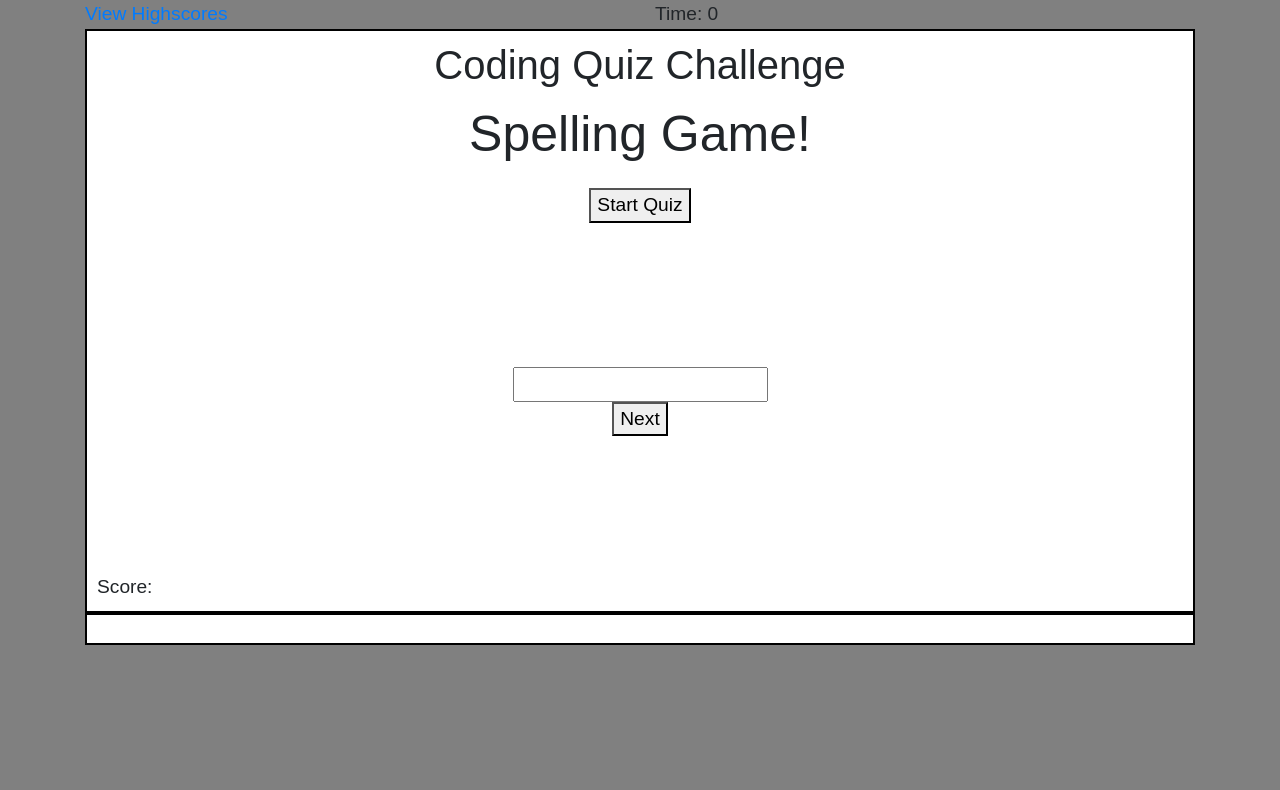
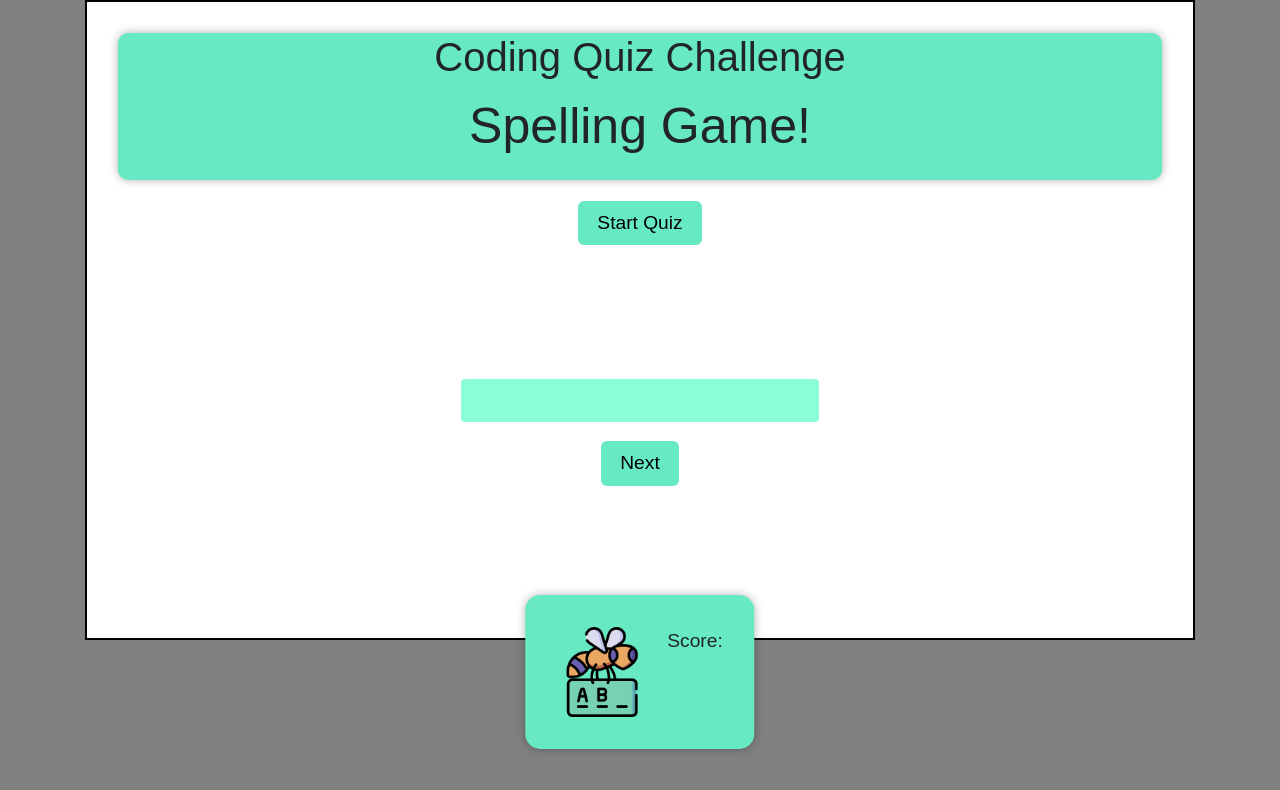
Before and after one commit to angeladeveloper/accuracy-tester, a plain HTML site: page index.html in a window 1280 px wide. Shown: the top 790 px of the page. Drawn offline with nearby package versions, Linux system fonts and the light colour scheme.

Commit message:
update css

```diff
--- a/index.html
+++ b/index.html
@@ -18,7 +18,7 @@
 <body>
     <div class="container">
         <!-- Top fixed header (highscores and timer) -->
-        <header class="row">
+        <!-- <header class="row">
             <div class="col-md-6" id="Highscores">
                 <a href="./highScore.html">View Highscores</a>
             </div>
@@ -26,7 +26,7 @@
                 Time: <span id="time">0</span>
             </div>
 
-        </header>
+        </header> -->
 
 <!-- Moved this down the page so Its in the right place.  -->
     <!-- <label for="user-guess">How do you spell ...</label>
@@ -37,6 +37,7 @@
 
         <!-- Coding Challenge Title - start page -->
         <section id="title-section" class="show">
+            <header>
             <div class="row">
                 <div class="col-md-12">
                     <h1>Coding Quiz Challenge</h1>
@@ -47,6 +48,7 @@
                     <p id="Increase" class="random-word">Spelling Game!</p>
                 </div>
             </div>
+        </header>
             <div class="row">
                 <div class="col-md-12">
                     <button id="startButton">Start Quiz</button>
@@ -63,12 +65,19 @@
         </button>
     </div>
 
-    <div class="score"id="final-score">
-        Score:
+    <div class="score">
+        <img src="spelling-bee.png" alt="https://www.flaticon.com/free-icons/kid-and-baby" title="kid and baby icons" >
+        <div >
+            Score:<span id="final-score"></span>
+        </div>
+    </div>
+
+</div>
+    </section>
     </div>
     </section>
         <!-- Coding questions -->
-        <section id="quiz-section" class="">
+        <div id="quiz-section" class="">
             <div class="row">
                 <div class="col-md-12 questions">
                     <h3 id="question-title"></h3>
@@ -78,7 +87,7 @@
                 <div class="col-md-12" id="choices"></div>
                 <div id="feedback" class="feedback hide"></div>
             </div>
-        </section>
+        </div>
         <!-- Are the java ppl going to make this -->
 
         <!-- High Score section -->
--- a/scripts/style.css
+++ b/scripts/style.css
@@ -1,11 +1,28 @@
 /* Hiding sections minus title */
+:root {
+  --primary-clr: #67eac3;
+}
+
 body {
   font-family: Arial, Helvetica, sans-serif;
   font-size: larger;
   background-color: grey;
 }
 
+header {
+  background-color: var(--primary-clr);
+  margin: 1.3rem;
+  border-radius: 10px;
+  box-shadow: 0 0 10px rgba(0, 0, 0, 0.3);
+}
+
 section {
+  position: relative;
+  /* display: flex;
+  flex-direction: column;
+  align-items: center;
+  justify-content: center; */
+  height: 80vh;
   background-color: white;
   border: solid 2px black;
   padding: 10px;
@@ -48,6 +65,19 @@ p {
   text-align: center;
 }
 
+input {
+  border: 0;
+  outline: 0;
+  background: #8cfdd9;
+  color: #391101;
+  margin: 1rem 0;
+  font-size: 1.7rem;
+  border-radius: 4px;
+  transition: all 300ms ease;
+}
+input:focus {
+  background: rgb(219, 236, 251);
+}
 .wrong {
   background-color: rgb(155, 42, 64);
 }
@@ -56,5 +86,53 @@ p {
 }
 
 .neutral {
-  background-color: aliceblue;
+  /* background-color: aliceblue; */
 }
+
+img {
+  width: 90px;
+}
+
+.score {
+  display: flex;
+  position: absolute;
+  /* top: 50; */
+  left: 50%;
+  transform: translate(-50%);
+  background-color: var(--primary-clr);
+  padding: 2rem;
+  box-shadow: 0 0 10px rgba(0, 0, 0, 0.3);
+  border-radius: 15px;
+}
+
+.score:hover {
+  background-color: #ed9a00;
+  color: white;
+  /* transform: scale(1.1); */
+  box-shadow: 0 0 10px #f4c700;
+}
+
+.score img {
+  margin: 0 20px 0 0;
+}
+
+button {
+  outline: none;
+  border: none;
+  background-color: var(--primary-clr);
+  padding: 0.5rem 1.2rem;
+  margin-top: 3px;
+  border-radius: 6px;
+  transition: all 200ms ease;
+}
+
+button:hover {
+  background-color: #ed9a00;
+  color: white;
+  transform: scale(1.1);
+  box-shadow: 0 0 10px #f4c700;
+}
+
+button:focus {
+  outline: 0;
+}
```
Also changed, not shown: spelling-bee.png (added).
